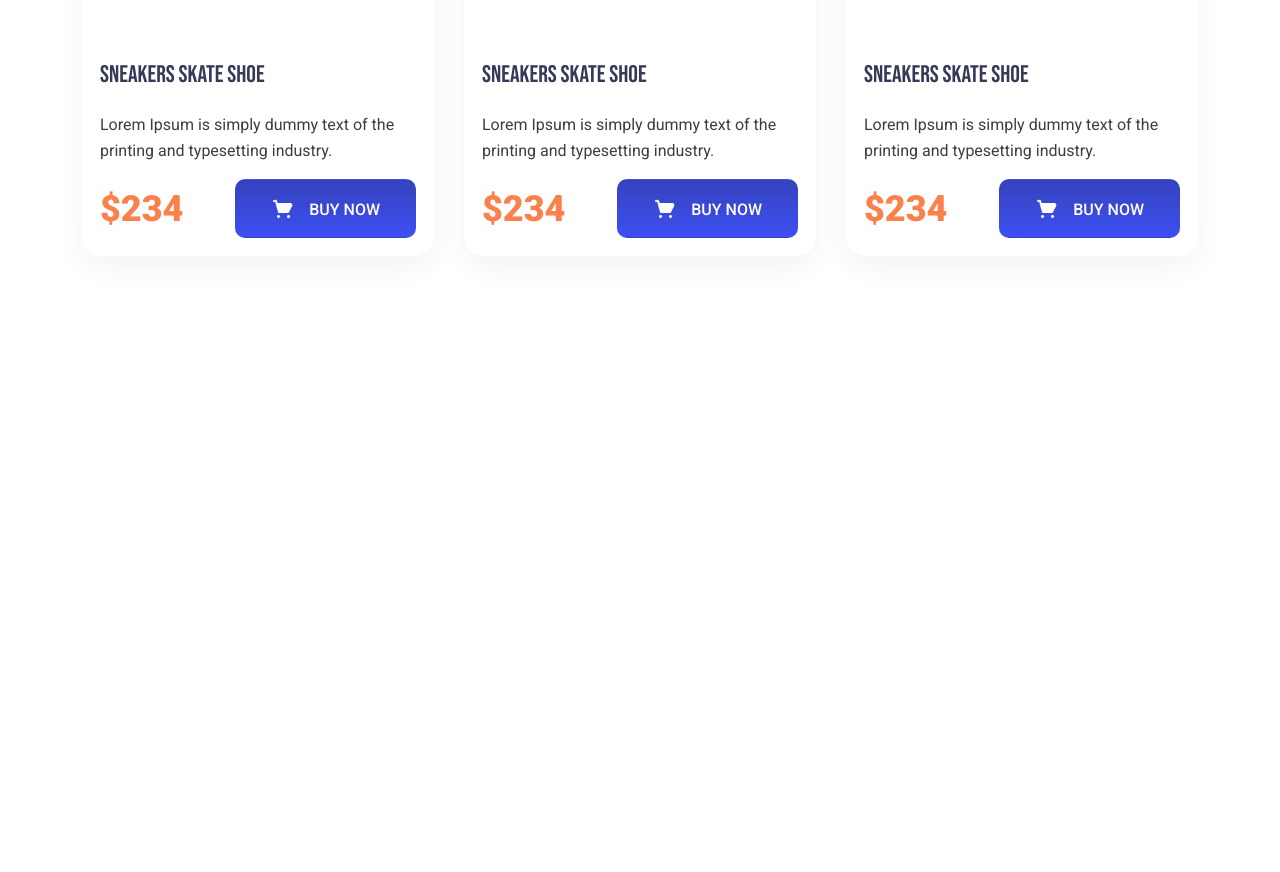
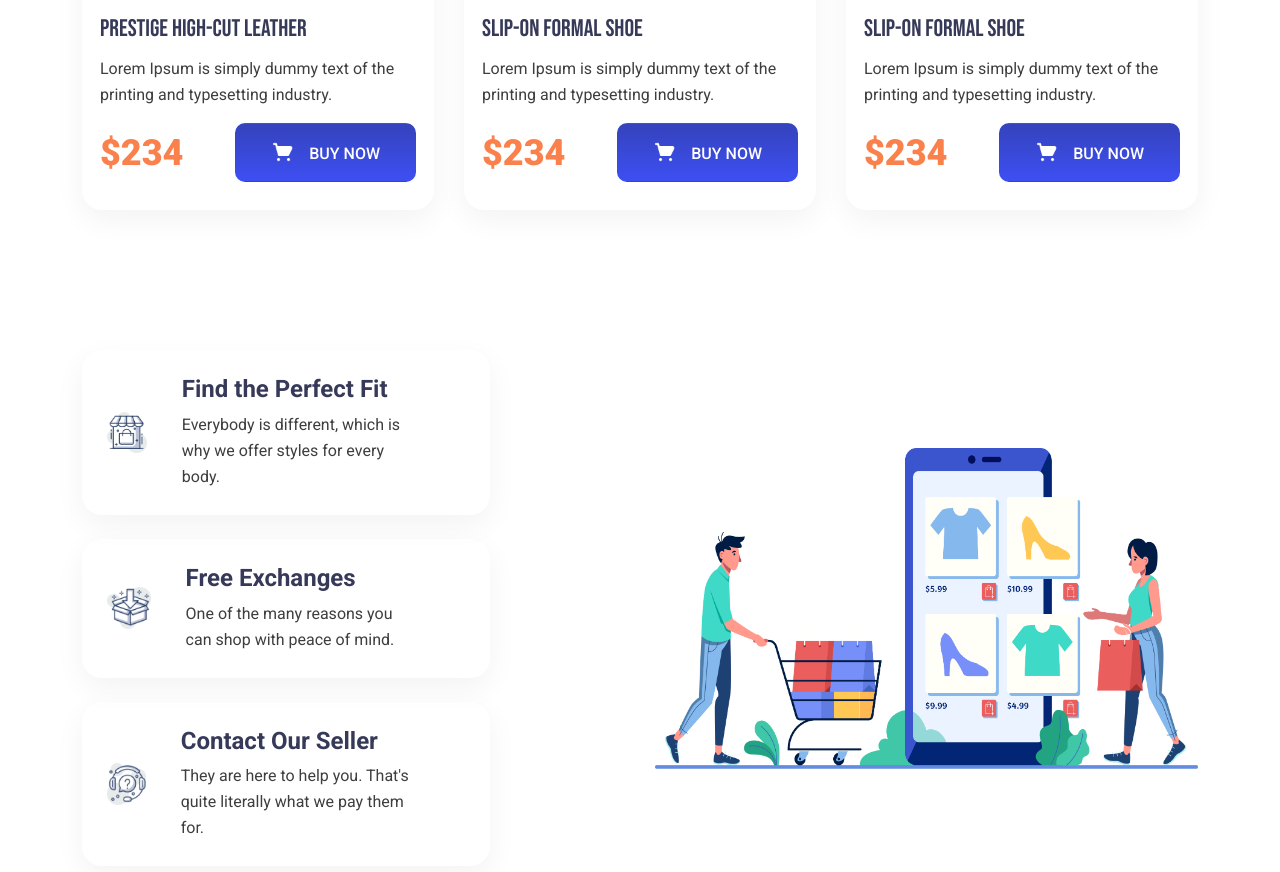
Before and after one commit to itsmisbahur/assignment-2, a plain HTML site: page index.html in a window 1280 px wide. Shown: the part 1860-2732 px from the top of the page. Before the commit the page ends 2166 px from the top, so only its background shows below. Drawn offline with Linux system fonts and the light colour scheme.

Commit message:
web-version-done

```diff
--- a/css/style.css
+++ b/css/style.css
@@ -2,8 +2,24 @@
     --bs-gutter-x: 30px;
 }
 header {
-    height: 715px;
+    /* height: 715px; */
     background-color: #FFF9F4;
+    padding-bottom: 120px;
+}
+.brand-logo {
+    font-family: 'Montserrat', sans-serif;
+    font-size: 25px;
+}
+.menu-item {
+    font-family: 'Roboto', sans-serif;
+    font-size: 16px;
+    font-weight: 500;
+    color: #3C3C3C !important;
+    opacity: 1;
+    transition: opacity 0.4s ease;
+}
+.menu-item:hover {
+    opacity: 0.8;
 }
 .orange-highliter {
     color: #FA804C;
@@ -56,6 +72,7 @@ header {
     padding: 18px;
     border: none;
     border-radius: 20px;
+    margin-bottom: 30px;
     box-shadow: 0 10px 30px rgba(0,0,0,0.05);
 }
 .img-box, .img-box-2 {
@@ -71,7 +88,7 @@ header {
     font-size: 24px;
     line-height: 24px;
     color: #363958;
-    margin-bottom: 25px;
+    margin-bottom: 15px;
 }
 .card-text {
     font-family: 'Roboto', sans-serif;
@@ -81,6 +98,9 @@ header {
     color: #3E3E3E;
     margin-bottom: 15px;
 }
+.card-price {
+    margin-bottom: 10px;
+}
 .price {
 
     font-family: 'Roboto', sans-serif;
@@ -89,3 +109,34 @@ header {
     font-weight: 900;
     color: #FA804C;
 }
+
+.shop-info {
+    padding: 60px 0 150px;
+}
+.info-list {
+    padding-right: 150px;
+}
+.info-card {
+    padding: 25px 70px 25px 25px;
+    border-radius: 20px;
+    box-shadow: 0 10px 30px rgba(0,0,0,0.05);
+}
+.info-img {
+    width: 78px;
+    margin-right: 35px;
+}
+.info-title {
+    font-family: 'Roboto', sans-serif;
+    font-size: 24px;
+    font-weight: 700;
+    color: #363958;
+}
+.info-text {
+    font-family: 'Roboto', sans-serif;
+    font-size: 16px;
+    line-height: 26px;
+    font-weight: 400;
+    color: #3E3E3E;
+    margin: 0;
+
+}
--- a/index.html
+++ b/index.html
@@ -10,6 +10,7 @@
     <link rel="preconnect" href="https://fonts.gstatic.com">
     <link href="https://fonts.googleapis.com/css2?family=Bebas+Neue&family=Roboto:wght@400;500;700;900&display=swap"
         rel="stylesheet">
+    <link href="https://fonts.googleapis.com/css2?family=Montserrat:wght@700&display=swap" rel="stylesheet">
 
     <!-- Bootstrap 5 Stylesheet -->
     <link rel="stylesheet" href="css/bootstrap.min.css">
@@ -23,7 +24,7 @@
         <div class="container">
             <nav class="navbar navbar-expand-lg navbar-light pt-4">
                 <div class="container-fluid">
-                    <a class="navbar-brand fw-bold" href="#">
+                    <a class="navbar-brand fw-bold brand-logo" href="#">
                         <img src="img/logo.png" alt="" width="30" height="24" class="d-inline-block align-items-center">
                         <span class="orange-highliter">Mega</span>
                         <span class="blue-highliter"> Shop</span>
@@ -35,15 +36,14 @@
                     </button>
                     <div class="collapse navbar-collapse justify-content-end" id="navbarNavAltMarkup">
                         <div class="navbar-nav fw-bold">
-                            <a class="nav-link active" aria-current="page" href="#">Home</a>
-                            <a class="nav-link" href="#">Product</a>
-                            <a class="nav-link" href="#">About us</a>
-                            <a class="nav-link" href="#">Contact us</a>
+                            <a class="nav-link menu-item active" aria-current="page" href="#">Home</a>
+                            <a class="nav-link menu-item" href="#">Product</a>
+                            <a class="nav-link menu-item" href="#">About us</a>
+                            <a class="nav-link menu-item" href="#">Contact us</a>
                         </div>
                     </div>
                 </div>
             </nav>
-            <section class="top-section">
 
             <div class="row align-items-center">
                 <div class="col-lg-6 col-md-12 header-img">
@@ -62,7 +62,6 @@
                     </a>
                 </div>
             </div>
-            </section>
         </div>
     </header>
     <section class="product-section">
@@ -74,10 +73,10 @@
                         <div class="img-box">
                             <img src="img/casual-shoes-1.png" class="card-img-top">
                         </div>
-                        <h5 class="card-title">Sneakers Skate Shoe </h5>
+                        <h5 class="card-title">Nike Shoe</h5>
                         <p class="card-text">Lorem Ipsum is simply dummy text of the printing and typesetting industry.
                         </p>
-                        <div class="d-flex justify-content-between align-items-center">
+                        <div class="d-flex justify-content-between align-items-center card-price">
                             <spna class="price">$234</spna>
                             <a href="#" class="btn btn-custom"><img class="cart-icon" src="img/cart.png" alt=""> BUY NOW</a>
                         </div>
@@ -91,7 +90,7 @@
                         <h5 class="card-title">Sneakers Skate Shoe </h5>
                         <p class="card-text">Lorem Ipsum is simply dummy text of the printing and typesetting industry.
                         </p>
-                        <div class="d-flex justify-content-between align-items-center">
+                        <div class="d-flex justify-content-between align-items-center card-price">
                             <spna class="price">$234</spna>
                             <a href="#" class="btn btn-custom"><img class="cart-icon" src="img/cart.png" alt=""> BUY NOW</a>
                         </div>
@@ -102,10 +101,10 @@
                         <div class="img-box">
                             <img src="img/casual-shoes-3.png" class="card-img-top">
                         </div>
-                        <h5 class="card-title">Sneakers Skate Shoe </h5>
+                        <h5 class="card-title">Sneakers Basketball shoe</h5>
                         <p class="card-text">Lorem Ipsum is simply dummy text of the printing and typesetting industry.
                         </p>
-                        <div class="d-flex justify-content-between align-items-center">
+                        <div class="d-flex justify-content-between align-items-center card-price">
                             <spna class="price">$234</spna>
                             <a href="#" class="btn btn-custom"><img class="cart-icon" src="img/cart.png" alt=""> BUY NOW</a>
                         </div>
@@ -122,10 +121,10 @@
                         <div class="img-box-2">
                             <img src="img/formal-shoes-1.png" class="card-img-top">
                         </div>
-                        <h5 class="card-title">Sneakers Skate Shoe </h5>
+                        <h5 class="card-title">Prestige High-Cut Leather </h5>
                         <p class="card-text">Lorem Ipsum is simply dummy text of the printing and typesetting industry.
                         </p>
-                        <div class="d-flex justify-content-between align-items-center">
+                        <div class="d-flex justify-content-between align-items-center card-price">
                             <spna class="price">$234</spna>
                             <a href="#" class="btn btn-custom"><img class="cart-icon" src="img/cart.png" alt=""> BUY NOW</a>
                         </div>
@@ -136,10 +135,10 @@
                         <div class="img-box-2">
                             <img src="img/formal-shoes-2.png" class="card-img-top">
                         </div>
-                        <h5 class="card-title">Sneakers Skate Shoe </h5>
+                        <h5 class="card-title">Slip-On Formal Shoe</h5>
                         <p class="card-text">Lorem Ipsum is simply dummy text of the printing and typesetting industry.
                         </p>
-                        <div class="d-flex justify-content-between align-items-center">
+                        <div class="d-flex justify-content-between align-items-center card-price">
                             <spna class="price">$234</spna>
                             <a href="#" class="btn btn-custom"><img class="cart-icon" src="img/cart.png" alt=""> BUY NOW</a>
                         </div>
@@ -150,14 +149,55 @@
                         <div class="img-box-2">
                             <img src="img/formal-shoes-3.png" class="card-img-top">
                         </div>
-                        <h5 class="card-title">Sneakers Skate Shoe </h5>
+                        <h5 class="card-title">Slip-On Formal Shoe</h5>
                         <p class="card-text">Lorem Ipsum is simply dummy text of the printing and typesetting industry.
                         </p>
-                        <div class="d-flex justify-content-between align-items-center">
+                        <div class="d-flex justify-content-between align-items-center card-price">
                             <spna class="price">$234</spna>
                             <a href="#" class="btn btn-custom"><img class="cart-icon" src="img/cart.png" alt=""> BUY NOW</a>
                         </div>
                     </div>
+                </div>
+            </div>
+        </div>
+    </section>
+    <section class="shop-info">
+        <div class="container">
+            <div class="row align-items-center">
+                <div class="col-lg-6 col-sm-12 d-grid gap-4 info-list">
+                    <div class="info-card d-flex align-items-center">
+                        <div class="info-img">
+                            <img class="img-fluid" src="img/icon-1.png" alt="">
+                        </div>
+                        <div class="info-content">
+                            <h3 class="info-title">Find the Perfect Fit</h3>
+                            <p class="info-text">Everybody is different, which is why we
+                                offer styles for every body.</p>
+                        </div>
+                    </div>
+                    <div class="info-card d-flex align-items-center">
+                        <div class="info-img">
+                            <img class="img-fluid" src="img/icon-2.png" alt="">
+                        </div>
+                        <div class="info-content">
+                            <h3 class="info-title">Free Exchanges</h3>
+                            <p class="info-text">One of the many reasons you can shop
+                                with peace of mind.</p>
+                        </div>
+                    </div>
+                    <div class="info-card d-flex align-items-center">
+                        <div class="info-img">
+                            <img class="img-fluid" src="img/icon-3.png" alt="">
+                        </div>
+                        <div class="info-content">
+                            <h3 class="info-title">Contact Our Seller</h3>
+                            <p class="info-text">They are here to help you. That's quite
+                                literally what we pay them for.</p>
+                        </div>
+                    </div>
+                </div>
+                <div class="col-lg-6 col-sm-12">
+                    <img class="img-fluid" src="img/info-img.png" alt="">
                 </div>
             </div>
         </div>
```
Also changed, not shown: img/header-bg-txt.png (added), img/icon-1.png (renamed from img/image 12.png), img/icon-2.png (renamed from img/image 13.png), img/icon-3.png (renamed from img/image 14.png), img/info-img.png (renamed from img/XMLID 1.png). Lines whose indentation alone changed are shown as unchanged.
